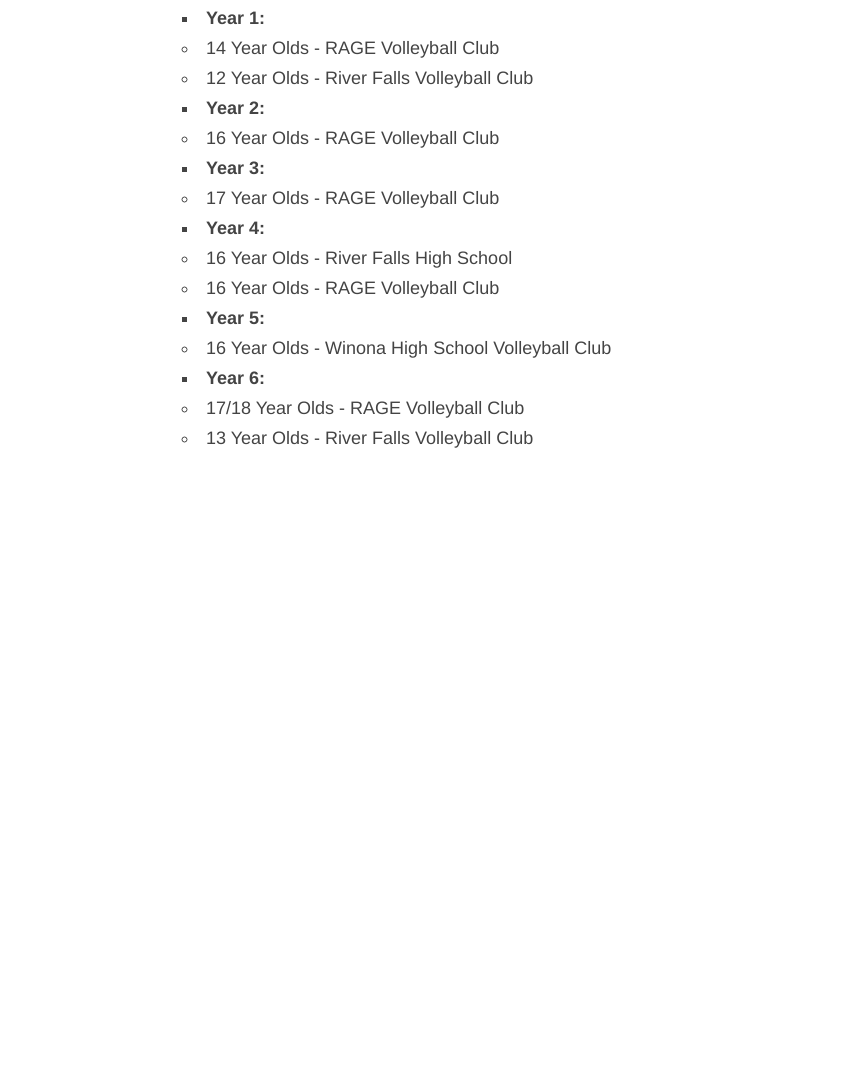
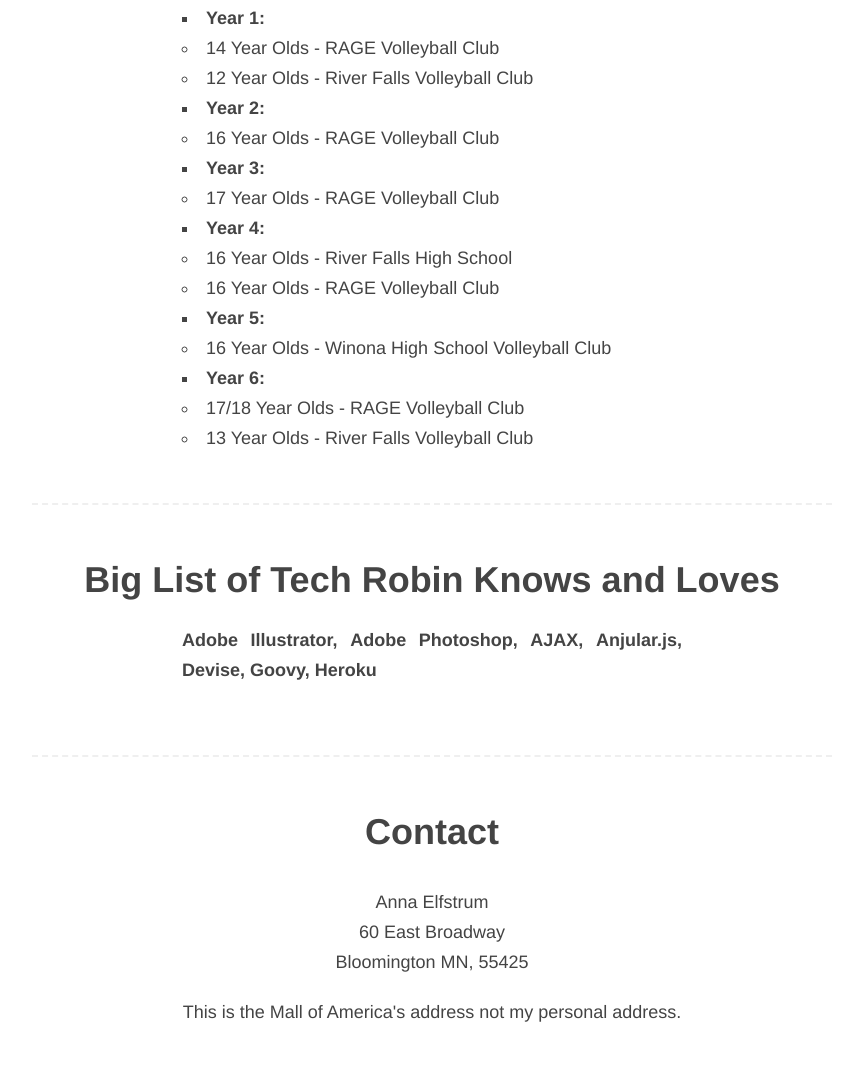
Before and after one commit to annaelfstrum/annaelfstrum.github.io, a plain HTML site: page index.html in a window 1280 px wide. Shown: the part 2013-3090 px from the top of the page, without its empty margins (208-1071 px from the left). Before the commit the page ends 2516 px from the top, so only its background shows below. Drawn offline with Linux system fonts and the light colour scheme.

Commit message:
add section about tech robin knows and an contact at the bottom

```diff
--- a/index.html
+++ b/index.html
@@ -103,7 +103,7 @@
             </h1>
         </header>
         <div class="prose">
-            <p>When I was 19, I went into a bar to collect a donation for a silent auction for my college volleyball
+            <p>When I was 18, I went into a bar to collect a donation for a silent auction for my college volleyball
                 team. While in there I was offered a job that changed my life</p>
             <p>It's not what you think. I didn't take a bartending job while underage. Nope, I ran into the president of
                 a volleyball club and was asked to be a coach.</p>
@@ -183,6 +183,38 @@
             </ul>
         </div>
     </section>
+
+    <section>
+        <h1>
+            Big List of Tech Robin Knows and Loves
+        </h1>
+
+        <div class="prose2">
+            <ul class="list">
+                <li>Adobe Illustrator</li>
+                <li>Adobe Photoshop</li>
+                <li>AJAX</li>
+                <li>Anjular.js</li>
+                <li>Devise</li>
+                <li>Goovy</li>
+                <li>Heroku</li>
+            </ul>
+        </div>
+    </section>
+
+    <section>
+        <h1>
+            Contact
+        </h1>
+        <address>
+            Anna Elfstrum
+            60 East Broadway
+            Bloomington MN, 55425
+        </address>
+        <p>
+            This is the Mall of America's address not my personal address.
+        </p>
+    </section>
 </body>
 
 </HTML>
--- a/styles.css
+++ b/styles.css
@@ -8,6 +8,7 @@
    text-decoration: inherit;
    line-height: inherit;
    color:inherit;
+   font-style: inherit;
 }
 
 html,body{
@@ -52,6 +53,10 @@ section{
     padding:50px 0px;
     max-width: 800px;
     margin:0px auto;
+}
+address{
+    white-space: pre-line;
+    margin-bottom: 20px;
 }
 .hero {
     height: 100vh;
@@ -111,12 +116,14 @@ section{
     border-right-width: 0;
 }
 
-.prose{
+.prose,
+.prose2{
     text-align:justify;
     max-width: 500px;
     margin: 0 auto;
 }
-.prose p{
+.prose p,
+.prose2 ul{
     margin:20px auto;
 }
 
```
